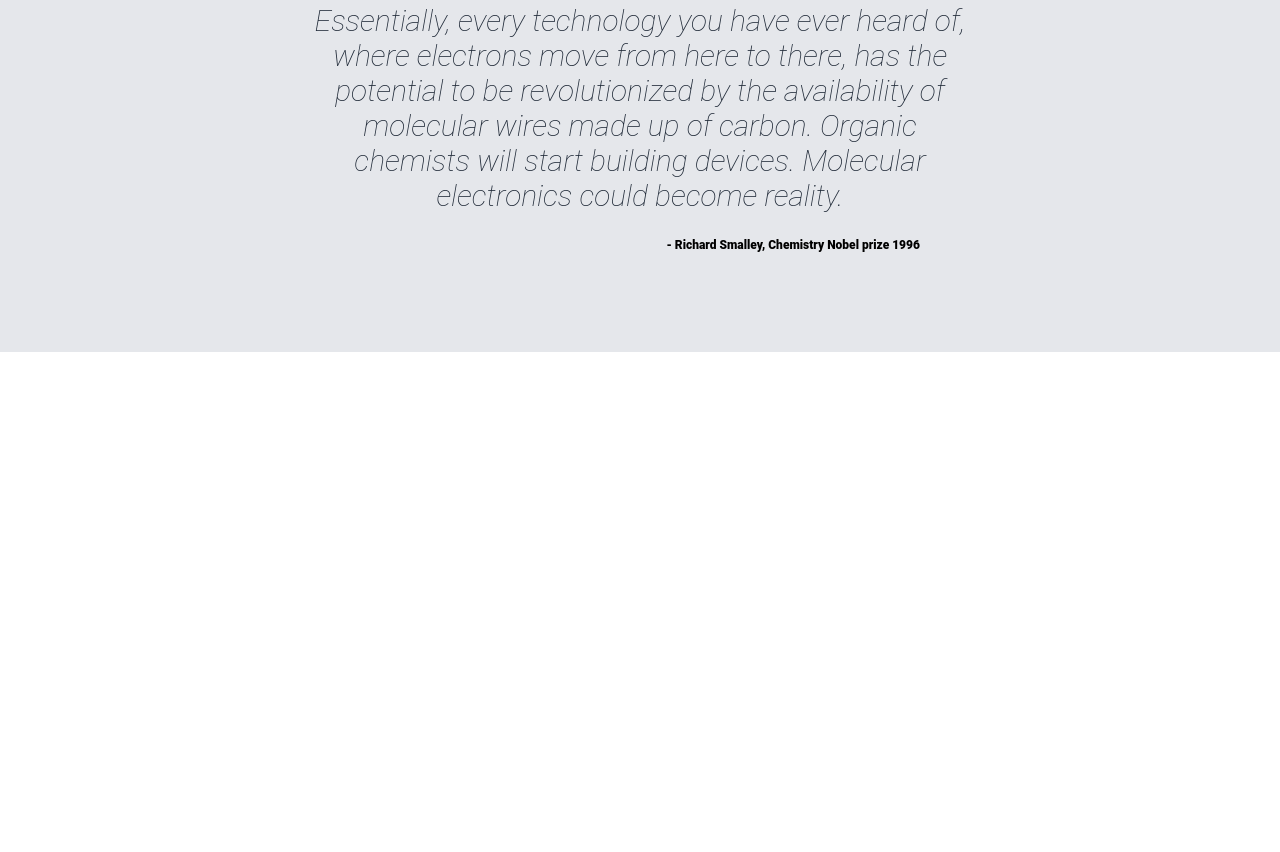
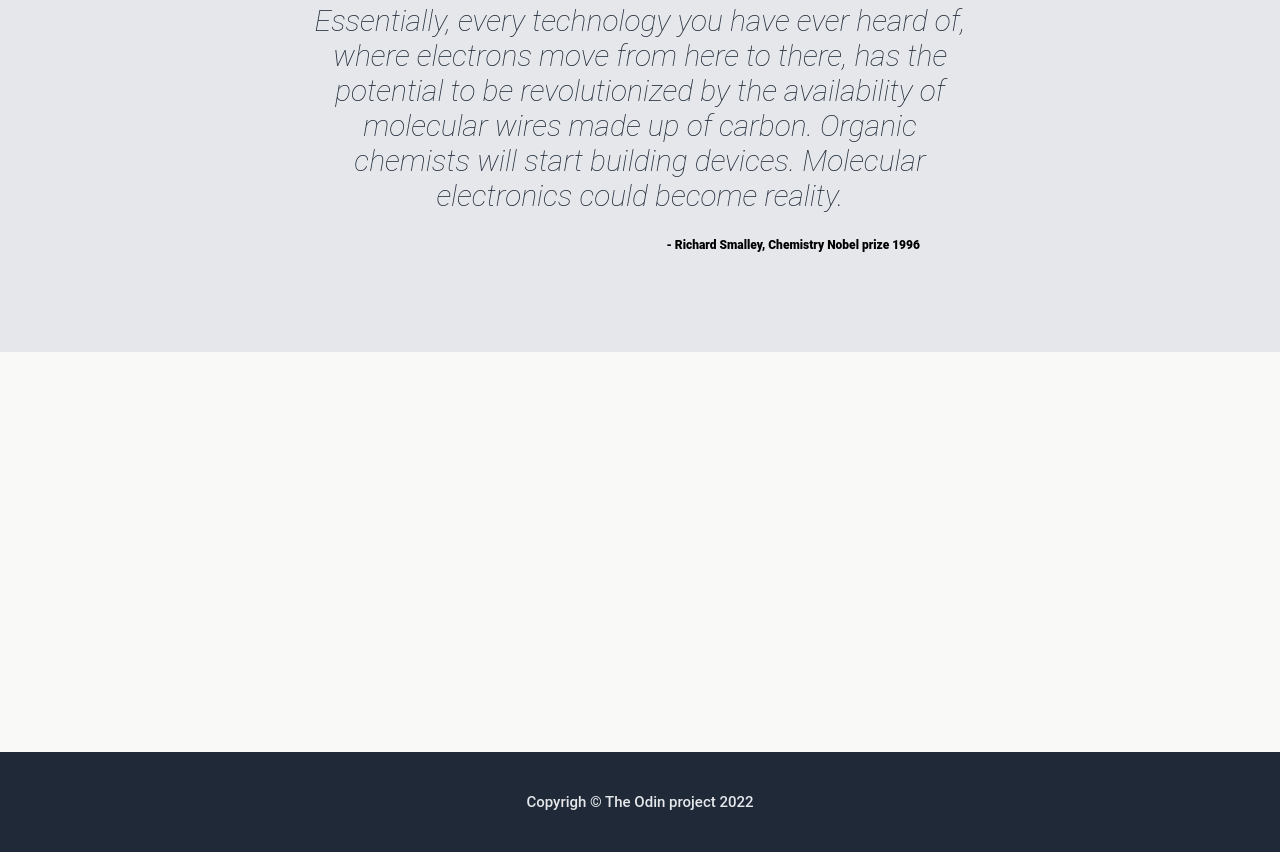
Before and after one commit to sw9504/first-landing-page, a plain HTML site: page index.html in a window 1280 px wide. Shown: the part 1061-1913 px from the top of the page. Before the commit the page ends 1413 px from the top, so only its background shows below. Drawn offline with Linux system fonts and the light colour scheme.

Commit message:
Add some style corrections

```diff
--- a/index.html
+++ b/index.html
@@ -58,5 +58,12 @@
         <p class="autor">- Richard Smalley, Chemistry Nobel prize 1996</p>
     </div>
 
+    <div class="action">
+
+    </div>
+
+    <div class="footer">
+        <p>Copyrigh © The Odin project 2022</p>
+    </div>
 </body>
 </html>
--- a/style.css
+++ b/style.css
@@ -25,8 +25,10 @@ a,a:link{
 
 .header {
     display: flex;
-    justify-content: space-around;
+    justify-content: center;
+    align-items: center;
     background-color: #1F2937;
+    gap: 400px;
 }
 
 .main-info {
@@ -149,3 +151,21 @@ button {
     text-align: right;
     padding-right: 100px;
 }
+
+.action {
+    background-color: #F9FAF8;
+    height: 400px;
+}
+
+.footer {
+    display: flex;
+    justify-content: center;
+    align-items: center;
+    color: #E5E7EB;
+    height: 100px;
+    margin: 0 auto;
+    background-color: #1F2937;
+    text-align: center;
+    font-size: 15px;
+    font-weight: 550;
+}
```
